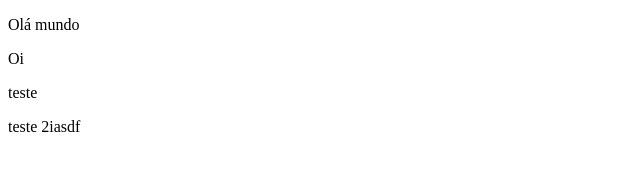
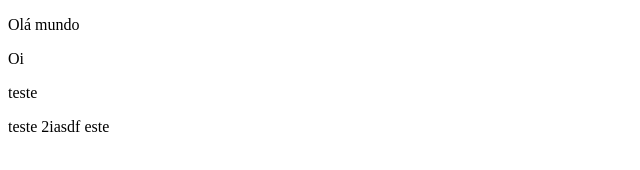
Before and after one commit to tiago-setimo/claudehypenegocios, a plain HTML site: page index.html in a window 1280 px wide. Shown: the full height of the page, 0-640 px from the left. Drawn offline with Linux system fonts and the light colour scheme.

Commit message:
terceiro commit

```diff
--- a/index.html
+++ b/index.html
@@ -9,6 +9,6 @@
     <p>Olá mundo</p>
     <p>Oi</p>
     <p>teste</p>
-    <p>teste 2iasdf</p>
+    <p>teste 2iasdf este</p>
 </body>
 </html>
```
